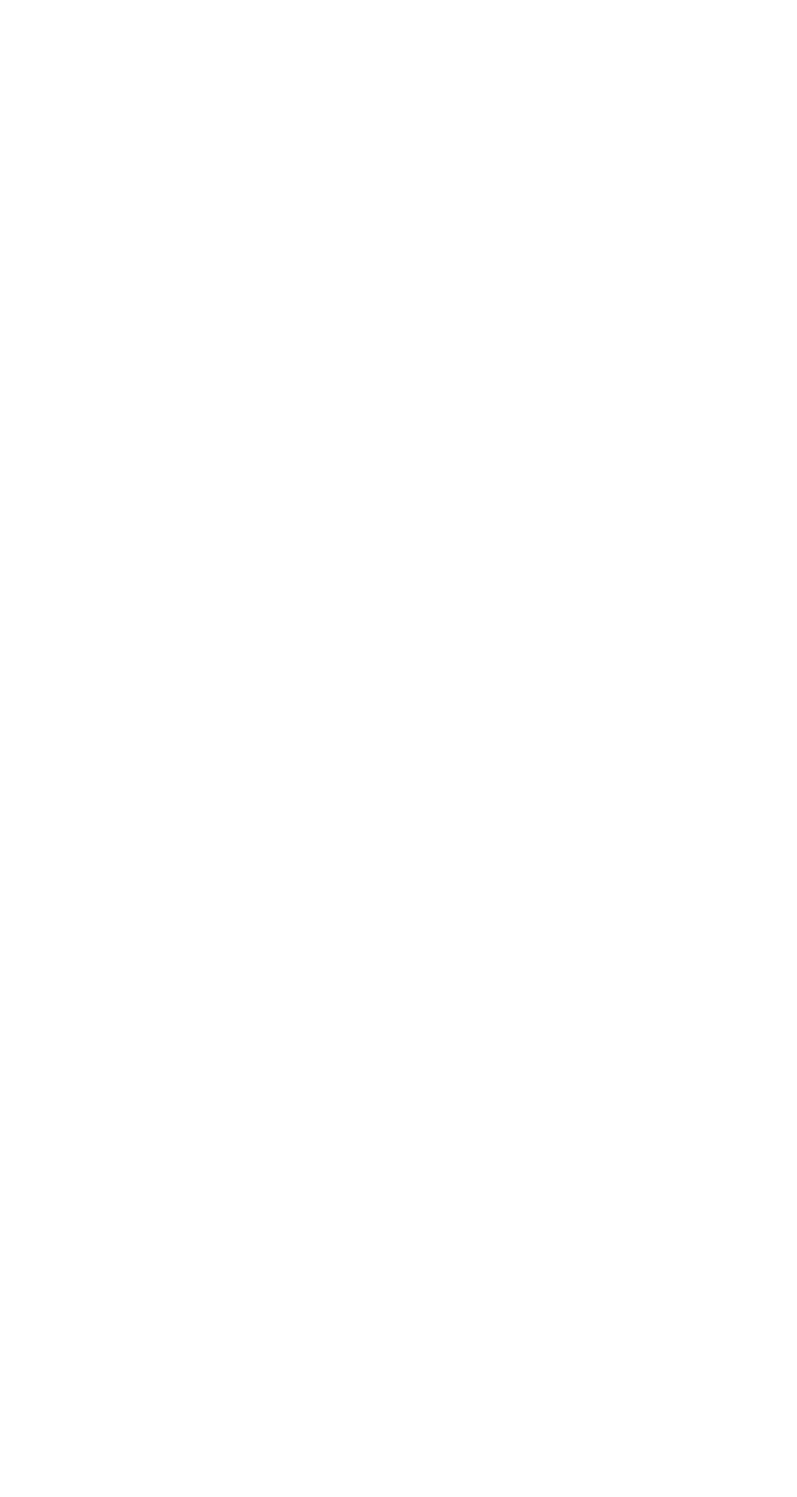
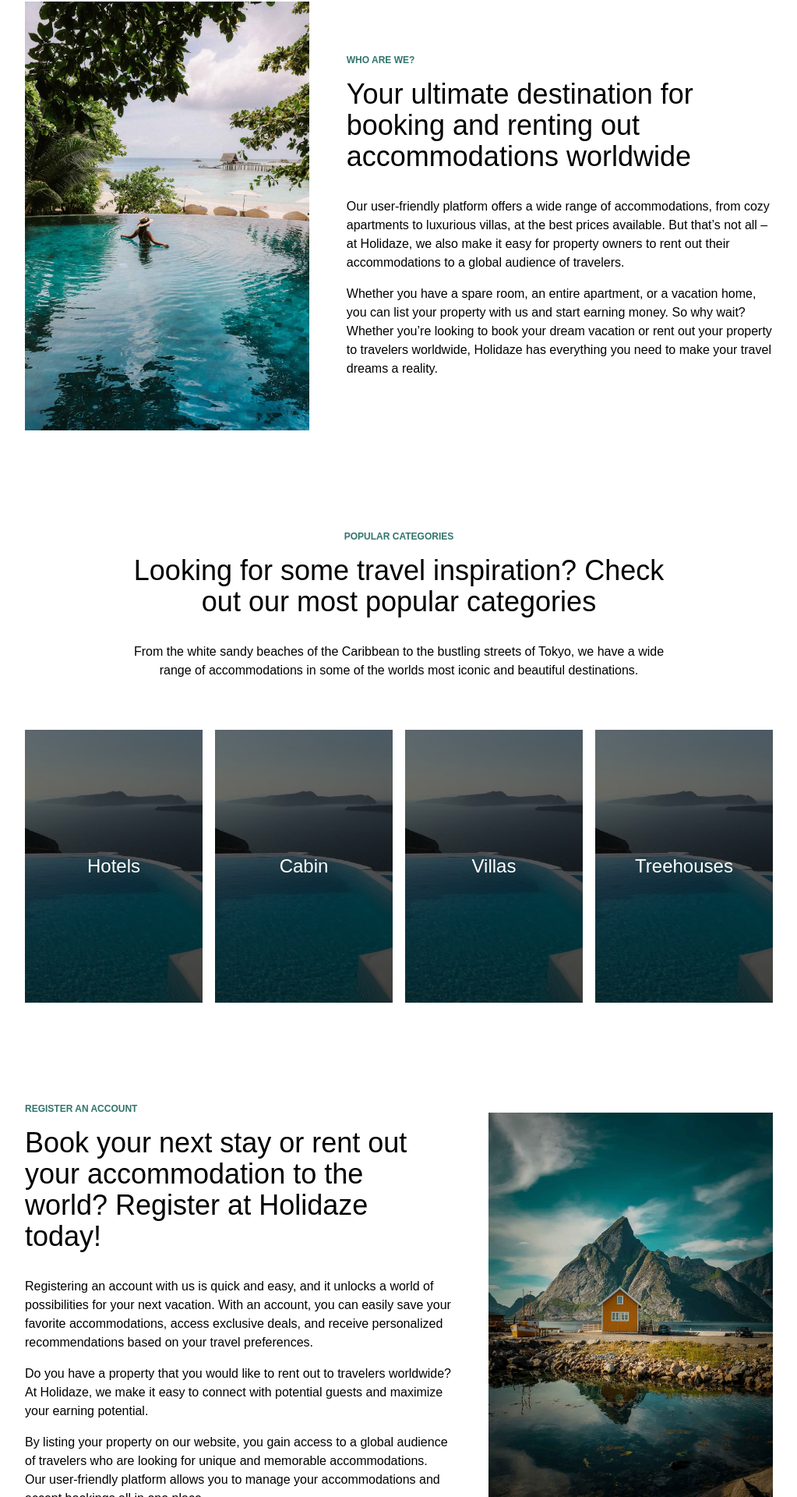
Before and after one commit to May-Tove/holidaze, a React (Vite) app: page / in a window 1280 px wide. Shown: the part 878-2798 px from the top of the page at 78% size, without its empty margins (128-1151 px from the left). Before the commit the page ends 800 px from the top, so only its background shows below. Built offline with nearby package versions, Linux system fonts and the light colour scheme; a web font is replaced by a local one.

Commit message:
Landing page design

```diff
--- a/src/pages/Home/index.jsx
+++ b/src/pages/Home/index.jsx
@@ -1,9 +1,186 @@
 import React from 'react';
+import { Link } from 'react-router-dom';
+import BackgroundHero from '../../assets/bg-hero.jpg';
+import AboutImage from '../../assets/about-section.jpg';
+import ContactImage from '../../assets/contact-section.jpg';
+import RegisterImage from '../../assets/register-section.jpg';
+import SearchBar from '../../components/SearchBar';
 
 export const Home = () => {
   return (
     <main>
-      <h1>Home</h1>
+      <section
+        className="bg-cover bg-center h-screen flex flex-col mb-20"
+        style={{
+          backgroundImage: `linear-gradient(to bottom, rgba(0, 0, 0, 0.6), rgba(0, 0, 0, 0.4)),url(${BackgroundHero})`,
+        }}
+      >
+        <h1 className="text-white pt-20 text-center text-4xl lg:text-7xl font-serif w-3/4 m-auto">
+          Time for a getaway? Find the ideal place to stay
+        </h1>
+        <SearchBar />
+      </section>
+      <section className="w-3/4 flex flex-col-reverse lg:flex-row gap-12 items-center m-auto mb-32">
+        <div
+          className="w-screen lg:w-2/5 bg-cover bg-center h-48 lg:h-[550px] 2xl:h-[700px]"
+          style={{
+            backgroundImage: `url(${AboutImage})`,
+          }}
+        ></div>
+        <div className="w-full lg:w-3/5 flex flex-col gap-4">
+          <p className="uppercase text-xs font-bold text-secondary">
+            Who are we?
+          </p>
+          <h2 className="text-2xl lg:text-4xl mb-4 font-serif">
+            Your ultimate destination for booking and renting out accommodations
+            worldwide
+          </h2>
+          <p>
+            Our user-friendly platform offers a wide range of accommodations,
+            from cozy apartments to luxurious villas, at the best prices
+            available. But that’s not all – at Holidaze, we also make it easy
+            for property owners to rent out their accommodations to a global
+            audience of travelers.
+          </p>
+          <p>
+            Whether you have a spare room, an entire apartment, or a vacation
+            home, you can list your property with us and start earning money. So
+            why wait? Whether you’re looking to book your dream vacation or rent
+            out your property to travelers worldwide, Holidaze has everything
+            you need to make your travel dreams a reality.
+          </p>
+        </div>
+      </section>
+      <section className="w-3/4 gap-4 flex flex-col m-auto mb-32">
+        <p className="uppercase text-center text-xs font-bold text-secondary">
+          Popular categories
+        </p>
+        <h2 className="text-2xl lg:text-4xl text-center font-serif mb-4 w-full lg:w-3/4 m-auto">
+          Looking for some travel inspiration? Check out our most popular
+          categories
+        </h2>
+        <p className="text-center mb-12 w-full lg:w-3/4 m-auto">
+          From the white sandy beaches of the Caribbean to the bustling streets
+          of Tokyo, we have a wide range of accommodations in some of the worlds
+          most iconic and beautiful destinations.
+        </p>
+        <div className="grid grid-cols-2 lg:grid-cols-4 gap-4 justify-center text-white">
+          <div className="category-card-container">
+            <Link
+              to={'/Venues'}
+              className="category-card"
+              style={{
+                backgroundImage: `linear-gradient(to bottom, rgba(0, 0, 0, 0.52), rgba(0, 0, 0, 0.73)),url(${BackgroundHero})`,
+              }}
+            >
+              <h3 className="font-serif text-2xl">Hotels</h3>
+            </Link>
+          </div>
+          <div className="category-card-container">
+            <Link
+              to={'/Venues'}
+              className="category-card"
+              style={{
+                backgroundImage: `linear-gradient(to bottom, rgba(0, 0, 0, 0.52), rgba(0, 0, 0, 0.73)),url(${BackgroundHero})`,
+              }}
+            >
+              <h3 className="font-serif text-2xl">Cabin</h3>
+            </Link>
+          </div>
+          <div className="category-card-container">
+            <Link
+              to={'/Venues'}
+              className="category-card"
+              style={{
+                backgroundImage: `linear-gradient(to bottom, rgba(0, 0, 0, 0.52), rgba(0, 0, 0, 0.73)),url(${BackgroundHero})`,
+              }}
+            >
+              <h3 className="font-serif text-2xl">Villas</h3>
+            </Link>
+          </div>
+          <div className="category-card-container">
+            <Link
+              to={'/Venues'}
+              className="category-card"
+              style={{
+                backgroundImage: `linear-gradient(to bottom, rgba(0, 0, 0, 0.52), rgba(0, 0, 0, 0.73)),url(${BackgroundHero})`,
+              }}
+            >
+              <h3 className="font-serif text-2xl">Treehouses</h3>
+            </Link>
+          </div>
+        </div>
+      </section>
+      <section className="w-3/4 flex flex-col lg:flex-row gap-12  items-center m-auto mb-32">
+        <div className="w-full lg:w-3/5  flex flex-col gap-4">
+          <p className="uppercase text-xs font-bold text-secondary">
+            Register an account
+          </p>
+          <h2 className="text-2xl lg:text-4xl mb-4 font-serif">
+            Book your next stay or rent out your accommodation to the world?
+            Register at Holidaze today!
+          </h2>
+          <p>
+            Registering an account with us is quick and easy, and it unlocks a
+            world of possibilities for your next vacation. With an account, you
+            can easily save your favorite accommodations, access exclusive
+            deals, and receive personalized recommendations based on your travel
+            preferences.
+          </p>
+          <p>
+            Do you have a property that you would like to rent out to travelers
+            worldwide? At Holidaze, we make it easy to connect with potential
+            guests and maximize your earning potential.
+          </p>
+          <p>
+            By listing your property on our website, you gain access to a global
+            audience of travelers who are looking for unique and memorable
+            accommodations. Our user-friendly platform allows you to manage your
+            accommodations and accept bookings all in one place.
+          </p>
+          <Link to={'/Register'} className="btn w-max">
+            Register
+          </Link>
+        </div>
+        <div
+          className="w-screen lg:w-2/5 bg-cover bg-center h-48 lg:h-[550px] 2xl:h-[700px]"
+          style={{
+            backgroundImage: `url(${RegisterImage})`,
+          }}
+        ></div>
+      </section>
+      <section className="w-3/4 flex flex-col-reverse lg:flex-row gap-12 items-center m-auto mb-12">
+        <div
+          className="w-screen lg:w-2/5 bg-cover bg-center h-48 lg:h-[550px] 2xl:h-[700px]"
+          style={{
+            backgroundImage: `url(${ContactImage})`,
+          }}
+        ></div>
+        <div className="w-full lg:w-3/5  flex flex-col gap-4">
+          <p className="uppercase text-xs font-bold text-secondary">
+            We got you!
+          </p>
+          <h2 className="text-2xl lg:text-4xl mb-4 font-serif">
+            Let us help make your travel planning stress-free
+          </h2>
+          <p>
+            Our team of experts is here to answer your questions, provide
+            personalized recommendations based on your preferences and budget,
+            and help you find the perfect accommodations for your next
+            adventure.
+          </p>
+          <p>
+            If you’re a property owner looking to rent out your accommodations,
+            our team can also help you maximize your earning potential and
+            connect with a global audience of travelers. Contact us today to
+            learn more about how we can help you list your property on our
+            platform and reach a wider audience.
+          </p>
+          <Link to={'/Contact'} className="btn w-max">
+            Contact
+          </Link>
+        </div>
+      </section>
     </main>
   );
 };
```
